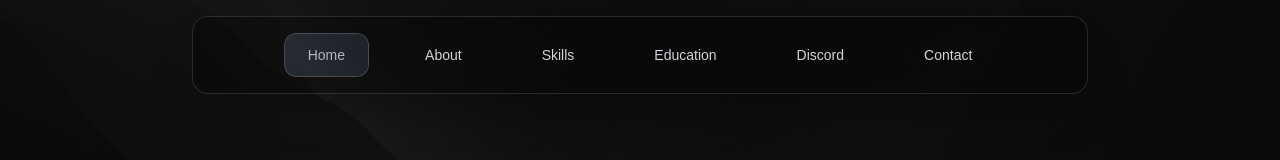
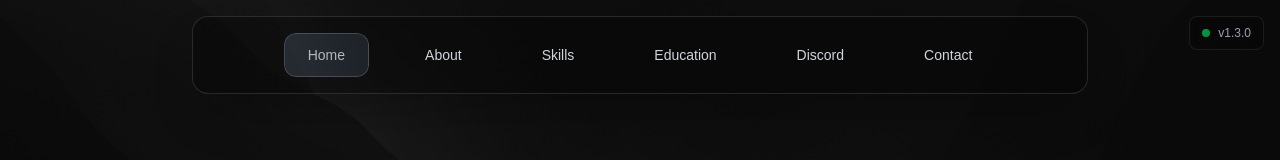
Before and after one commit to Krex381/krexdll, a Next.js app: page / in a window 1280 px wide. Shown: the top 160 px of the page. Built offline with nearby package versions, Linux system fonts and the light colour scheme.

Commit message:
Add files via upload

```diff
--- /dev/null
+++ b/next.config.js
@@ -0,0 +1,23 @@
+/** @type {import('next').NextConfig} */
+const nextConfig = {
+  logging: {
+    fetches: {
+      fullUrl: false
+    }
+  },
+  async headers() {
+    return [
+      {
+        source: '/(.*)',
+        headers: [
+          {
+            key: 'Access-Control-Allow-Origin',
+            value: '*',
+          },
+        ],
+      },
+    ]
+  },
+}
+
+module.exports = nextConfig
--- a/package.json
+++ b/package.json
@@ -1,6 +1,6 @@
 {
   "name": "krexdll",
-  "version": "1.0.0",
+  "version": "1.3.0",
   "private": true,
   "scripts": {
     "dev": "next dev --turbopack",
--- a/src/app/page.tsx
+++ b/src/app/page.tsx
@@ -2,6 +2,7 @@
 
 import { motion, AnimatePresence } from 'framer-motion';
 import { useState, useEffect } from 'react';
+import { getVersion } from '@/utils/version';
 import Hero from '@/components/Hero';
 import About from '@/components/About';
 import Skills from '@/components/Skills';
@@ -196,6 +197,7 @@ export default function Home() {
       }
     })
   };
+
   return (
     <main className="h-screen bg-black">
       {/* Desktop Navigation Bar */}
@@ -257,6 +259,23 @@ export default function Home() {
           </motion.div>
         </div>
       </motion.nav>
+      )}
+
+      {/* Desktop Version Badge */}
+      {!isMobile && !isTablet && (
+        <motion.div
+          initial={{ opacity: 0, x: 20 }}
+          animate={{ opacity: 1, x: 0 }}
+          transition={{ duration: 0.8, delay: 1.5 }}
+          className="fixed top-4 right-4 z-40"
+        >
+          <div className="backdrop-blur-xl bg-black/20 border border-gray-500/20 rounded-lg px-3 py-2">
+            <div className="flex items-center gap-2 text-xs text-gray-400">
+              <span className="w-2 h-2 bg-green-500 rounded-full animate-pulse"></span>
+              <span>v{getVersion()}</span>
+            </div>
+          </div>
+        </motion.div>
       )}
 
       {/* Tablet Navigation */}
@@ -360,7 +379,11 @@ export default function Home() {
                   </svg>
                 </motion.button>
 
-                <h3 className="text-white text-lg font-semibold mb-8">Menu</h3>
+                <h3 className="text-white text-lg font-semibold mb-2">Menu</h3>
+                <div className="text-xs text-gray-400 mb-6 flex items-center gap-2">
+                  <span className="w-2 h-2 bg-green-500 rounded-full animate-pulse"></span>
+                  <span>Development v{getVersion()}</span>
+                </div>
                 {sections.map((section, index) => (
                   <motion.button
                   key={section.id}
--- /dev/null
+++ b/src/utils/version.ts
@@ -0,0 +1,5 @@
+import packageJson from '../../package.json';
+
+export function getVersion(): string {
+  return packageJson.version;
+}
```
Also changed, not shown: 2 other files (tests, documents, lock files or other folders). Lines whose indentation alone changed are shown as unchanged.
